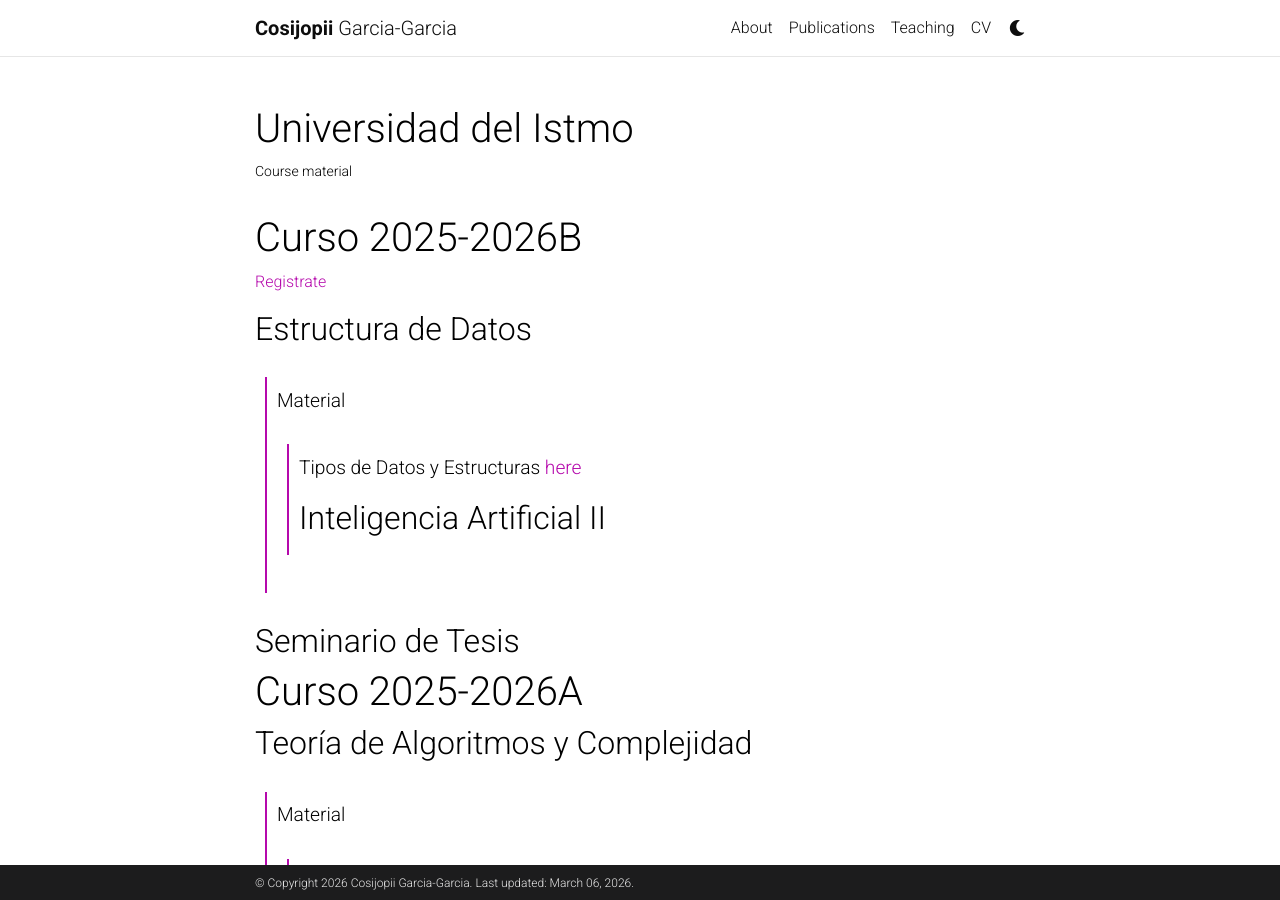
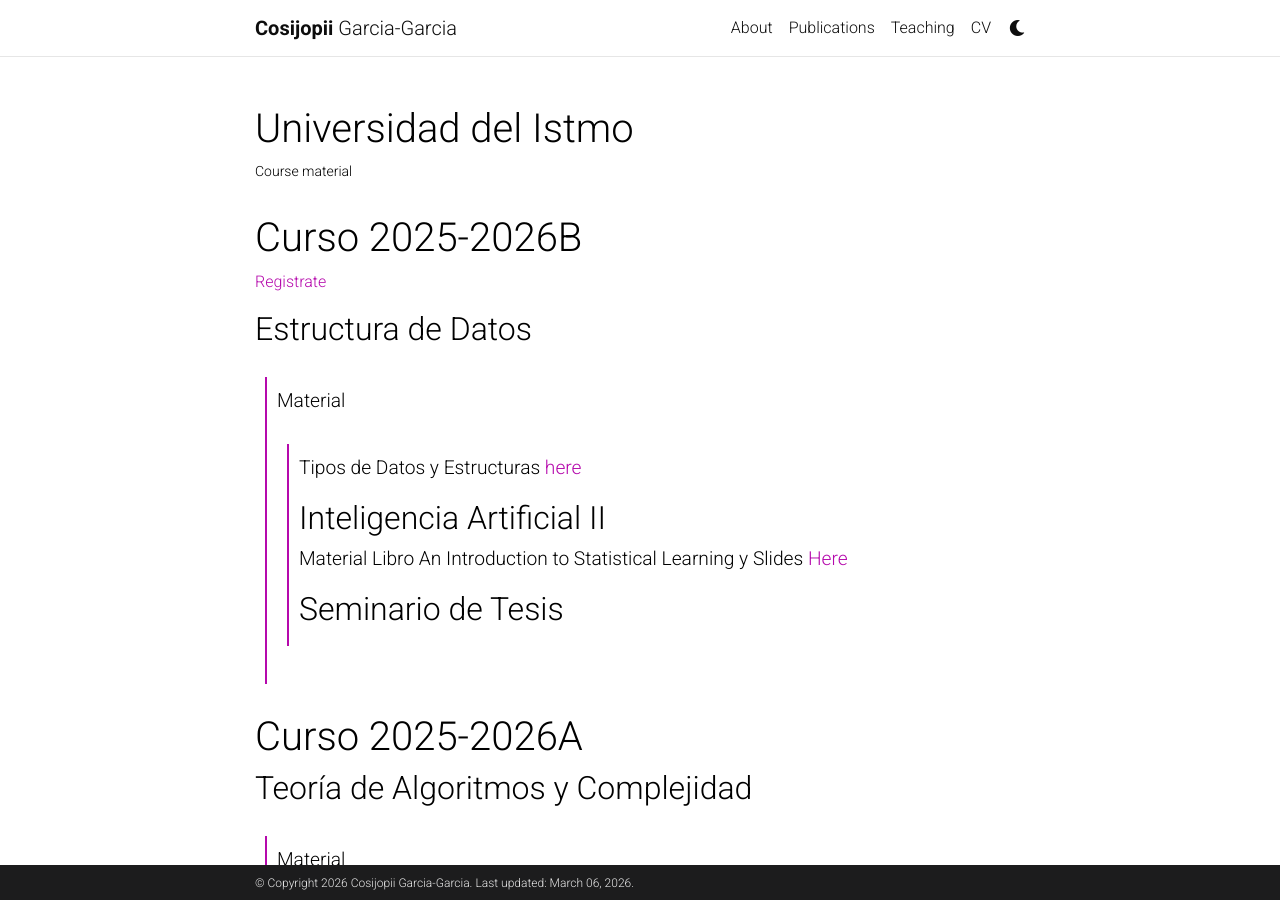
Before and after one commit to Cosijopiii/Cosijopiii.github.io, a Jekyll site: the page built from _projects/2_project.md, in a window 1280 px wide and 900 px high. Built offline with Jekyll 4.4.1, drawn with Linux system fonts in a browser that asks for light colours; comment, search, counter and statistics services are not loaded; a style sheet for code colours, icons or effects is not loaded.

Commit message:
Add materials for Artificial Intelligence II course

```diff
--- a/_projects/2_project.md
+++ b/_projects/2_project.md
@@ -15,7 +15,8 @@
 >Material
 >> Tipos de Datos y Estructuras [here](/assets/pdf/Estructura_de_datos_IDSSI.pdf)
 ## Inteligencia Artificial II
-
+>Material
+>> Libro An Introduction to Statistical Learning  y Slides [Here](https://www.statlearning.com/)
 ## Seminario de Tesis
 
 
```
